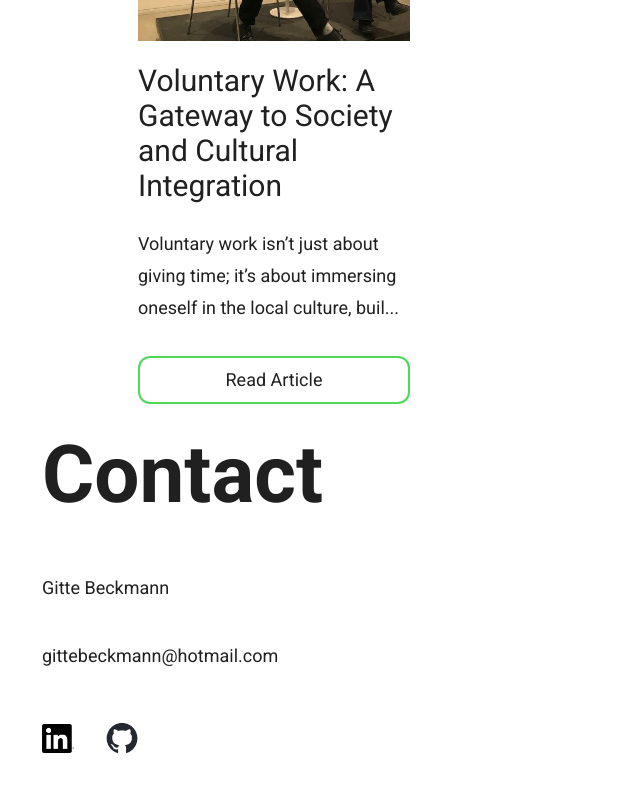
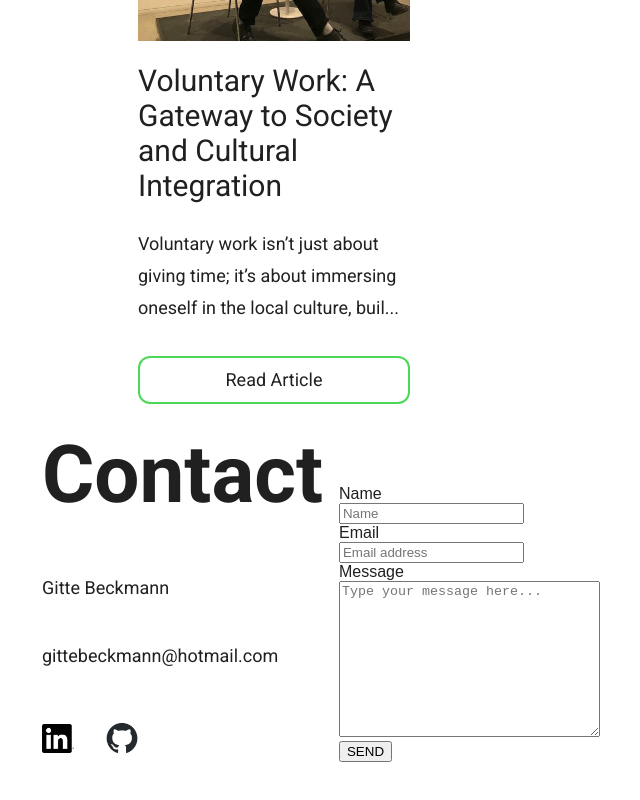
Before and after one commit to gittebe/gitte-portfolio, a React (Vite) app: page / in a window 1280 px wide. Shown: the part 4085-4885 px from the top of the page, without its empty margins (14-654 px from the left). Built offline with nearby package versions, Linux system fonts and the light colour scheme.

Commit message:
- added a contact form

```diff
--- a/index.html
+++ b/index.html
@@ -3,7 +3,8 @@
 
 <head>
   <meta charset="UTF-8" />
-  <meta name="description" Content="Welcome to Gitte's portfolio, a JavaScript developer passionate about modern web development, clean code, and creative solutions."/>
+  <meta name="description"
+    Content="Welcome to Gitte's portfolio, a JavaScript developer passionate about modern web development, clean code, and creative solutions." />
   <meta name="viewport" content="width=device-width, initial-scale=1.0" />
   <link rel="preconnect" href="https://fonts.googleapis.com">
   <link rel="preconnect" href="https://fonts.gstatic.com" crossorigin>
@@ -14,37 +15,10 @@
 
 <body>
   <noscript>
-  <div style="text-align: center; padding: 1rem; background: #fefefe; color: rgb(5, 9, 130);">
-    This site requires JavaScript to function properly. Please enable JavaScript in your browser settings.
-  </div>
-</noscript>
-<form
-      name="portfolio-contact"
-      method="POST"
-      netlify-honeypot="bot-field"
-      data-netlify="true"
-      hidden
-    >
-      <label for="name">Name</label><br />
-      <input type="text" placeholder="Name" name="name" /><br />
-      <label for="email">Email</label><br />
-      <input type="email" placeholder="Email address" name="email" /><br />
-      <label for="message">Message</label><br />
-      <textarea
-        placeholder="Type your message here..."
-        name="message"
-        id=""
-        cols="30"
-        rows="10"
-      ></textarea
-      ><br />
-      <p class="hidden">
-        <label
-          >Don’t fill this out if you’re human: <input name="bot-field"
-        /></label>
-      </p>
-      <button>SEND</button>
-    </form>
+    <div style="text-align: center; padding: 1rem; background: #fefefe; color: rgb(5, 9, 130);">
+      This site requires JavaScript to function properly. Please enable JavaScript in your browser settings.
+    </div>
+  </noscript>
   <div id="root"></div>
   <script type="module" src="/src/main.jsx"></script>
 </body>
--- /dev/null
+++ b/src/components/ContactForm/ContactForm.tsx
@@ -0,0 +1,112 @@
+import React, { useState } from 'react';
+
+export const ContactForm = () => {
+  const [formData, setFormData] = useState({
+    name: "",
+    email: "",
+    message: "",
+    botField: ""
+  });
+  const [status, setStatus] = useState("");
+
+  // Handle input change
+  const handleChange = (e) => {
+    const { name, value } = e.target;
+    setFormData((prevData) => ({
+      ...prevData,
+      [name]: value
+    }));
+  };
+
+  // Handle form submission
+  const handleSubmit = async (e) => {
+    e.preventDefault();
+
+    if (formData.botField) {
+      console.warn('Spam detected!'); // Honeypot triggered
+      return;
+    }
+
+    try {
+      const res = await fetch('/api/contact', {
+        method: 'POST',
+        headers: { 'Content-Type': 'application/json' },
+        body: JSON.stringify(formData)
+      });
+
+      if (res.ok) {
+        setStatus('Message sent successfully!');
+        setFormData({ name: '', email: '', message: '', botField: '' });
+      } else {
+        setStatus('Error sending message.');
+      }
+    } catch (err) {
+      console.error(err);
+      setStatus('Error sending message.');
+    }
+  };
+
+  return (
+    <form
+      name="portfolio-contact"
+      method="POST"
+      data-netlify="true"
+      netlify-honeypot="bot-field"
+      onSubmit={handleSubmit}
+    >
+      <input type="hidden" name="form-name" value="portfolio-contact" />
+
+      <label htmlFor="name">Name</label>
+      <br />
+      <input
+        type="text"
+        placeholder="Name"
+        name="name"
+        value={formData.name}
+        onChange={handleChange}
+        required
+      />
+      <br />
+
+      <label htmlFor="email">Email</label>
+      <br />
+      <input
+        type="email"
+        placeholder="Email address"
+        name="email"
+        value={formData.email}
+        onChange={handleChange}
+        required
+      />
+      <br />
+
+      <label htmlFor="message">Message</label>
+      <br />
+      <textarea
+        placeholder="Type your message here..."
+        name="message"
+        value={formData.message}
+        onChange={handleChange}
+        cols={30}
+        rows={10}
+        required
+      />
+      <br />
+
+      {/* Honeypot (Hidden from humans) */}
+      <p className="hidden-form">
+        <label>
+          Don’t fill this out if you’re human: <input
+            name="bot-field"
+            value={formData.botField}
+            onChange={handleChange}
+          />
+        </label>
+      </p>
+
+      <button type="submit">SEND</button>
+
+      {status && <p>{status}</p>}
+    </form>
+  );
+};
--- a/src/index.css
+++ b/src/index.css
@@ -11,3 +11,7 @@ body {
   box-sizing: border-box;
   font-family: sans-serif;
 }
+
+.hidden-form {
+  display: none;
+}
--- a/src/sections/FooterSection/FooterSection.jsx
+++ b/src/sections/FooterSection/FooterSection.jsx
@@ -1,6 +1,7 @@
 import { Grid } from "../../ui/Grid/Grid"
 import { FooterCard } from "../../components/FooterCard/FooterCard"
 import "./FooterSection.css"
+import { ContactForm } from "../../components/ContactForm/ContactForm"
 
 export const FooterSection = () => {
   return (
@@ -8,6 +9,7 @@ export const FooterSection = () => {
       <section className="footer-section">
         <div className="footer-card-container">
           <FooterCard />
+          <ContactForm/>
         </div>
       </section>
     </Grid>
```
Also changed, not shown: src/components/ContactForm/CopntactForm.css (added).
